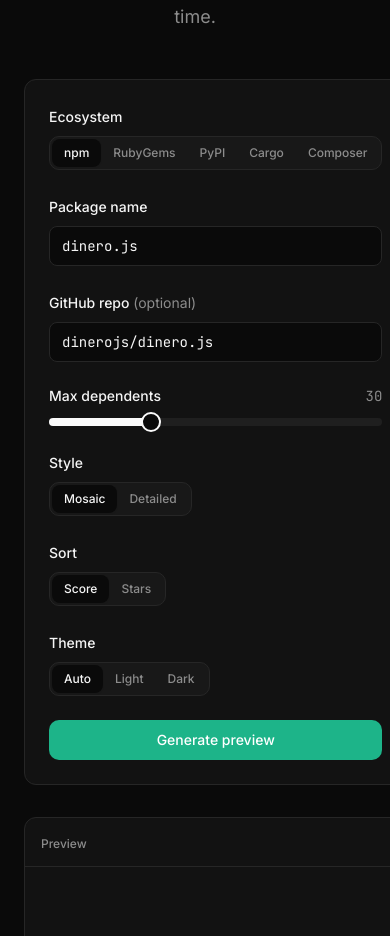
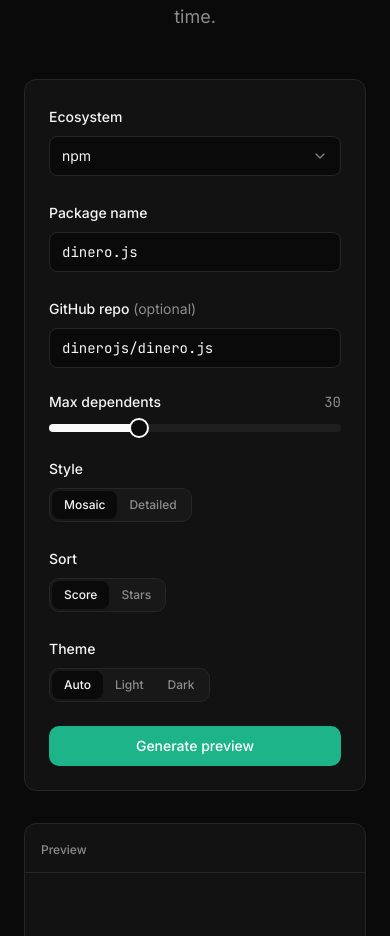
Before and after one commit to sarahdayan/usedby.dev, a Next.js app in the folder apps/web/: page / in a window 390 px wide. Shown: the part 2121-3057 px from the top of the page. Built offline with nearby package versions, Linux system fonts and the light colour scheme.

Commit message:
feat: use Select dropdown for ecosystem picker on mobile
Co-Authored-By: Claude Opus 4.6 <noreply@anthropic.com>

```diff
--- a/apps/web/components/playground.tsx
+++ b/apps/web/components/playground.tsx
@@ -4,6 +4,13 @@ import { useState, useMemo, useEffect, useRef } from 'react';
 import { CheckIcon, CopyIcon } from 'lucide-react';
 import { Input } from '@/components/ui/input';
 import { Label } from '@/components/ui/label';
+import {
+  Select,
+  SelectContent,
+  SelectItem,
+  SelectTrigger,
+  SelectValue,
+} from '@/components/ui/select';
 import { Slider } from '@/components/ui/slider';
 import { ECOSYSTEMS, getEcosystem } from '@/lib/ecosystems';
 
@@ -126,7 +133,30 @@ export function Playground() {
         <div className="space-y-6 lg:col-span-2 rounded-xl border border-border bg-card p-6">
           <div className="space-y-2">
             <Label className="text-sm text-foreground">Ecosystem</Label>
-            <div>
+            <div className="sm:hidden">
+              <Select
+                value={platform}
+                onValueChange={(id) => {
+                  setPlatform(id);
+                  const eco = getEcosystem(id);
+                  setPackageName(eco.example);
+                  setGithubRepo(eco.repo);
+                  setActivePackage('');
+                }}
+              >
+                <SelectTrigger>
+                  <SelectValue />
+                </SelectTrigger>
+                <SelectContent>
+                  {ECOSYSTEMS.map((e) => (
+                    <SelectItem key={e.id} value={e.id}>
+                      {e.label}
+                    </SelectItem>
+                  ))}
+                </SelectContent>
+              </Select>
+            </div>
+            <div className="hidden sm:block">
               <ToggleGroup
                 options={ECOSYSTEMS.map((e) => ({
                   label: e.label,
```
